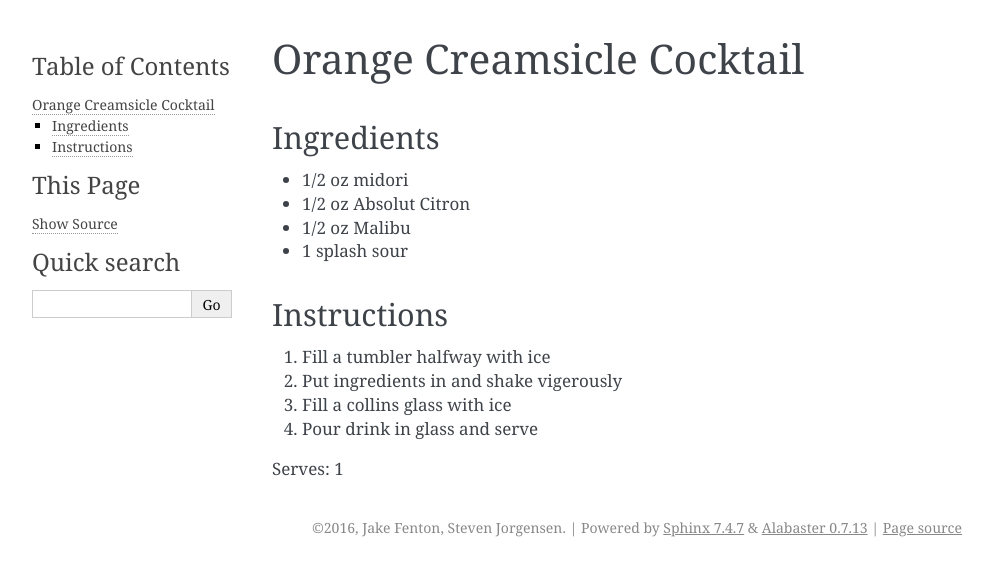
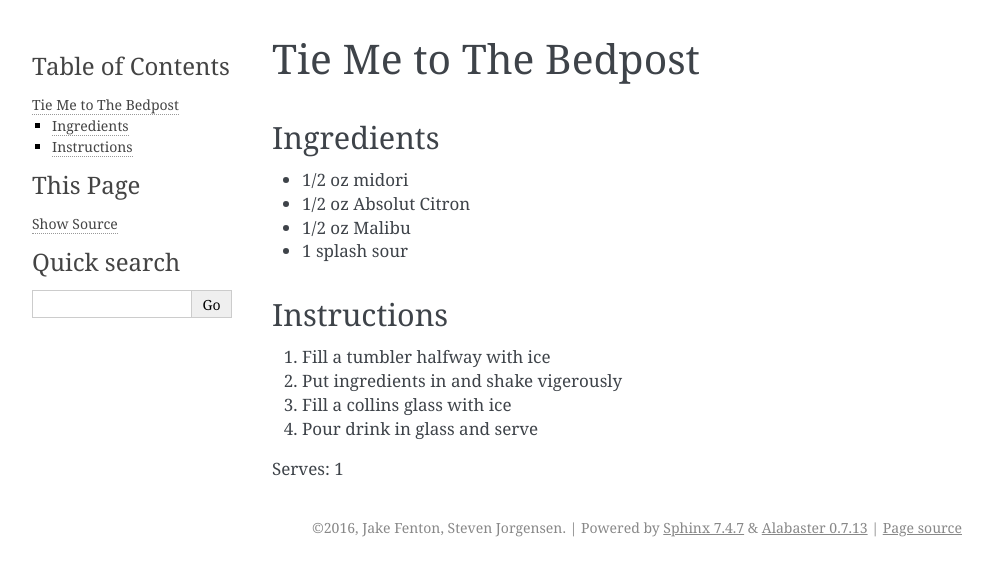
Before and after one commit to bocajnotnef/Recipys, a Sphinx documentation site: the page built from doc/Cocktails/tie-me-to-the-bedpost.rst, in a window 1280 px wide. Shown: the top 576 px of the page, without its empty margins (148-1141 px from the left). Built offline with Sphinx 7.4.7, drawn with Linux system fonts in a browser that asks for light colours.

Commit message:
forgot the title

```diff
--- a/doc/Cocktails/tie-me-to-the-bedpost.rst
+++ b/doc/Cocktails/tie-me-to-the-bedpost.rst
@@ -1,4 +1,4 @@
-Orange Creamsicle Cocktail
+Tie Me to The Bedpost
 ==========================
 
 Ingredients
```
